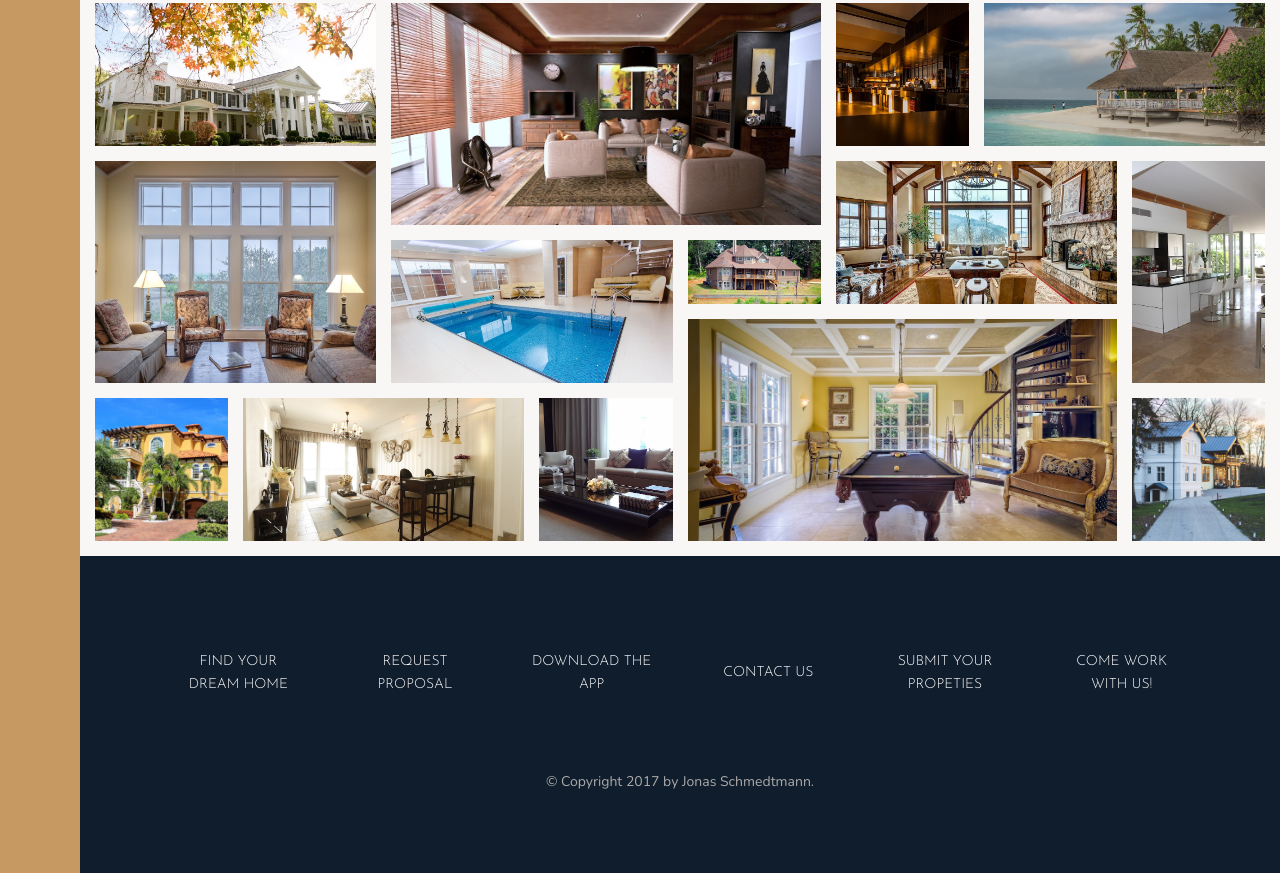
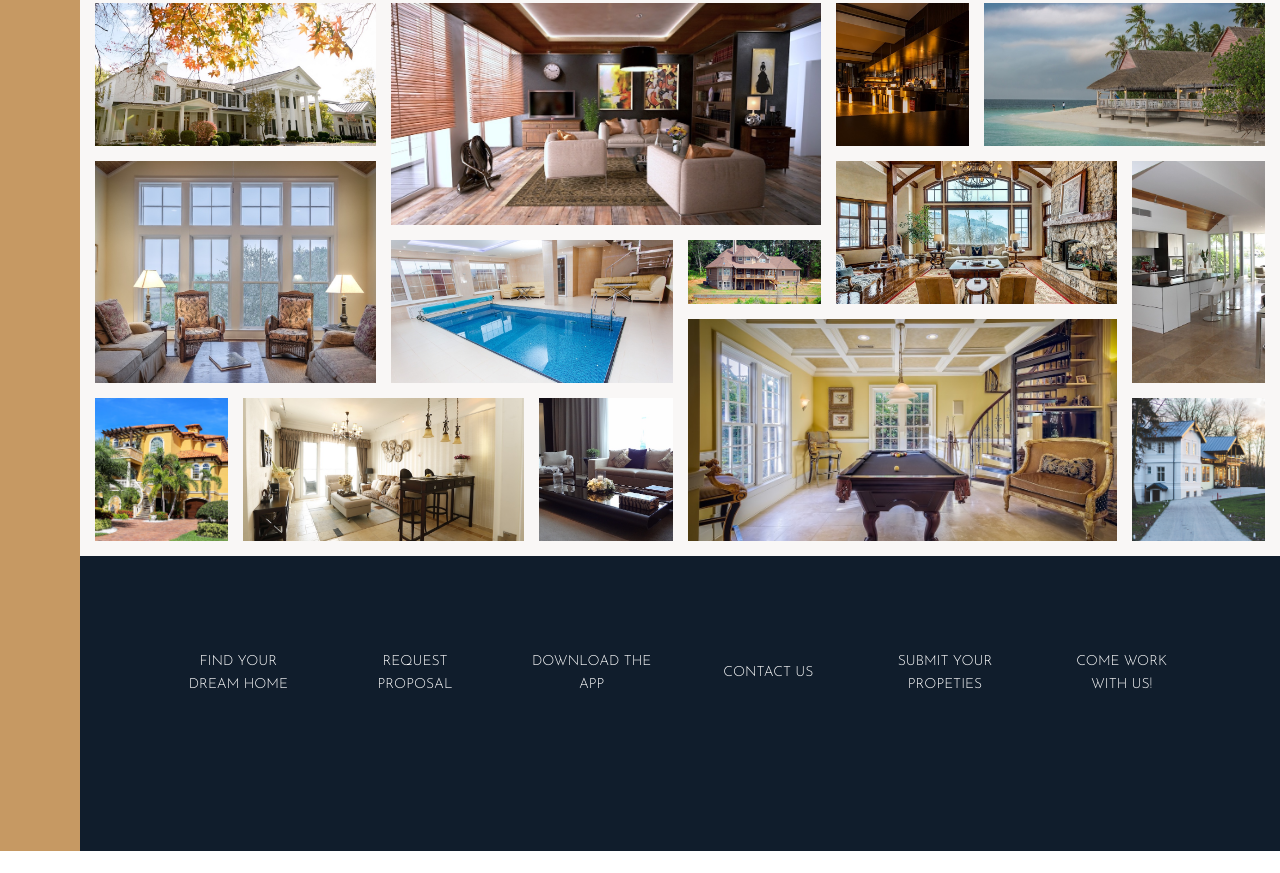
Before and after one commit to bolajiayeni/Nexter, a website: page index.html in a window 1280 px wide. Shown: the part 3084-3957 px from the top of the page. After the commit the page ends 3935 px from the top, so only its background shows below. Drawn offline with nearby package versions, Linux system fonts and the light colour scheme.

Commit message:
Update index.html

```diff
--- a/index.html
+++ b/index.html
@@ -449,7 +449,7 @@
                     </li>
                 </ul>
 
-                <p class="copyright">&copy; Copyright 2017 by Jonas Schmedtmann.</p>
+                <p class="copyright"></p>
         </footer>
 
     </body>
```
